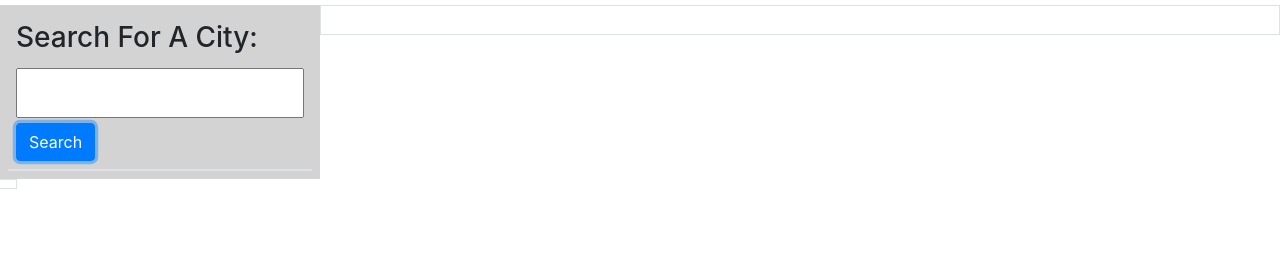
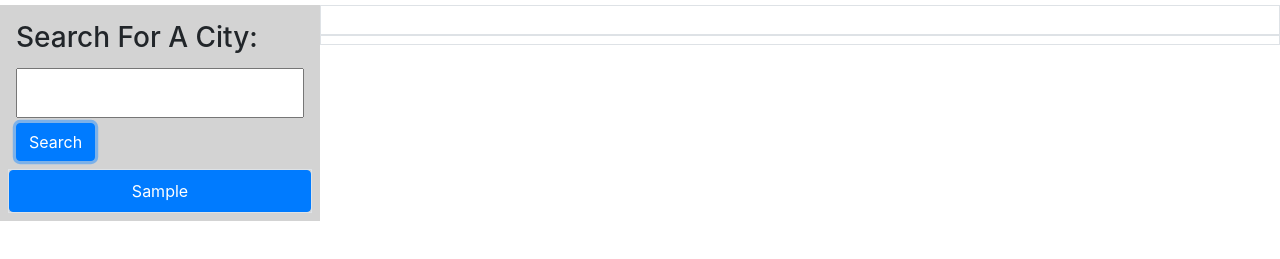
Before and after one commit to jessangarcia/weatherdashboard, a plain HTML site: page index.html in a window 1280 px wide. Both pictures are taken after typing "Sample" into the empty fields and a click on the button "Search". Shown: the part 67-326 px from the top of the page. Drawn offline with nearby package versions, Linux system fonts and the light colour scheme; no server answers.

Commit message:
past uttons added

```diff
--- a/assets/js/script.js
+++ b/assets/js/script.js
@@ -7,6 +7,7 @@ var weatherContainer = document.querySelector("#current-city-container");
 var titleCityName = document.querySelector("#subtitle");
 var forecastTitle = document.querySelector("#forecast");
 var foreContainer = document.querySelector("#five-container");
+var pastButton = document.querySelector("#past-button")
 
 function getWeather(city) {
     var api = "https://api.openweathermap.org/data/2.5/weather?q=" + city + "&units=imperial&appid=afae4319fa1019c142d85c5c40401962"
@@ -34,6 +35,7 @@ function formSubmit(event) {
     }
 
     saveSearch();
+    past();
 }
 
 function saveSearch() {
@@ -172,8 +174,32 @@ function fiveDay(weather) {
 
         foreContainer.appendChild(castContain);
     }
-
 }
 
+function past(past) {
+    //https://stackoverflow.com/questions/42701969/get-data-from-local-storage-and-append-to-html-as-li
+    var oldCity = JSON.parse(window.localStorage.getItem("cities"));
+    oldCity.forEach(function(value){
+        var button = document.createElement("button")
+        //grabs city name from local storage, and appends it to the button element
+        button.append(value.city)
+        button.classList = "btn btn-primary p-2 w-100"
+        button.setAttribute("data-city", value.city)
+        button.setAttribute("type", "submit")
+
+        //appends button to the button container
+        pastButton.appendChild(button)
+
+    })
+}
+
+function pastHandler(event) {
+    var city = event.target.getAttribute("data-city")
+    if(city){
+        getWeather(city);
+        fetchForecast(city);
+    }
+}
 
 searchForm.addEventListener("submit", formSubmit);
+pastButton.addEventListener("click", pastHandler);
--- a/index.html
+++ b/index.html
@@ -24,11 +24,12 @@
                     <input type="text" autofocus="true" id="city-name" class="form-input">
                     <button class="btn btn-primary" type="submit">Search</button>
                 </form>
-                <div class="past-search border" id="past-search"></div>
+                <div class="past-search border" id="past-button"></div>
             </div>
 
+            <div class="col-12 col-md-9">
                 <!--city searched for-->
-            <div class="col-12 col-md-9">
+                <div>
                     <div class="row border city" id="current-weather">
                         <div class="col-12">
                             <h2 id="subtitle"></h2>
@@ -43,6 +44,7 @@
                     <div class="d-flex" id="five-container"></div>
                 </div>
             </div>
+        </div>
     </main>
 
     <script src="https://cdnjs.cloudflare.com/ajax/libs/jquery/3.4.1/jquery.min.js"></script>
```
Lines whose indentation alone changed are shown as unchanged.
